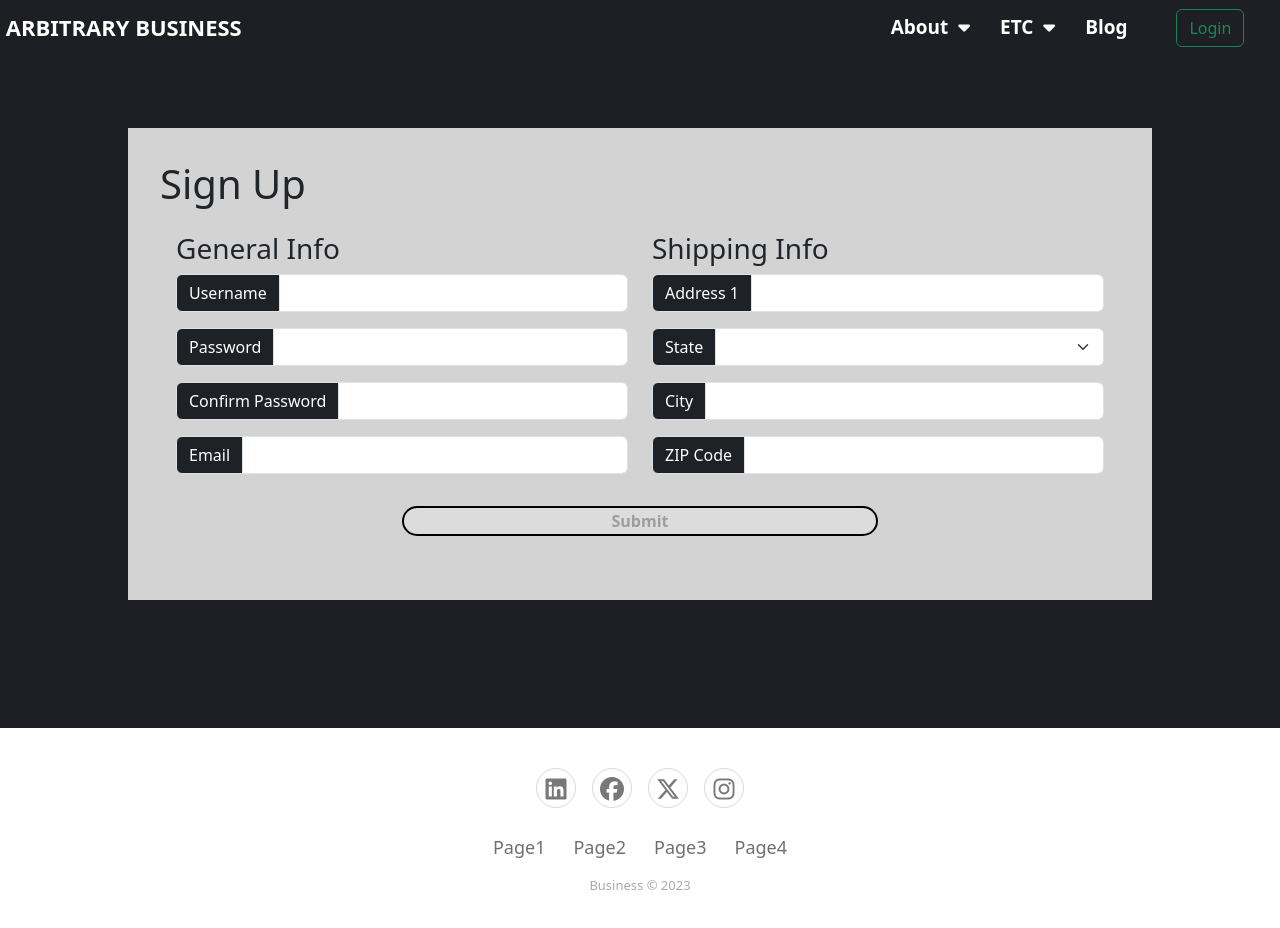
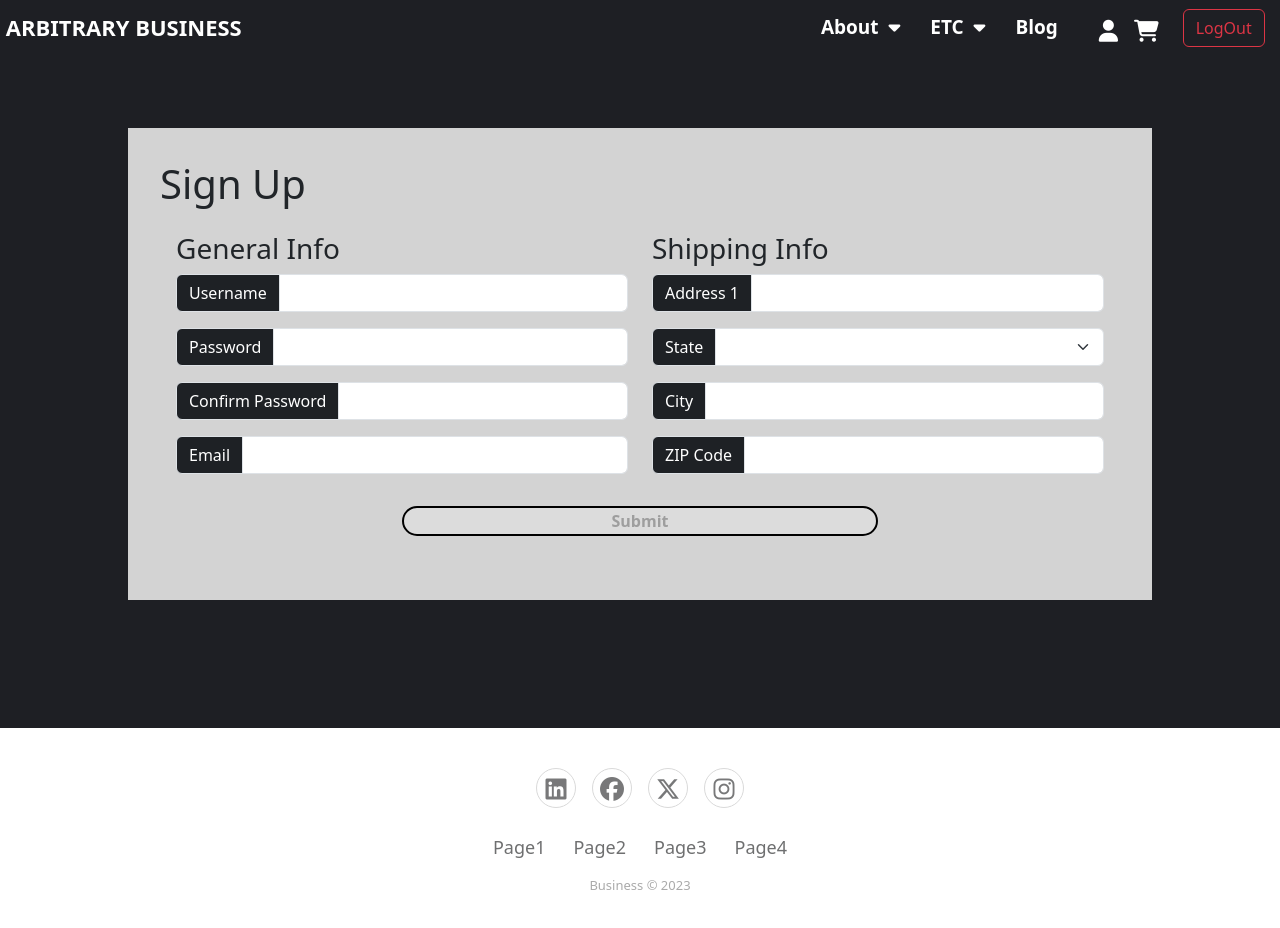
Before and after one commit to SangYoo1324/Tinfo482, an Angular app: page /#/signup in a window 1280 px wide. Shown: the top 928 px of the page. Built offline with nearby package versions, Linux system fonts and the light colour scheme; sample sign-in values are in the browser's storage.

Commit message:
login /logout btn stream fix

```diff
--- a/src/app/_auth/auth.guard.ts
+++ b/src/app/_auth/auth.guard.ts
@@ -33,11 +33,6 @@ export class AuthGuard implements CanActivate{
 
       if(role){// if role array isn't null..
 
-        // admin role has all privilege. So pass everything
-        if(role[0] === 'ROLE_ADMIN'){
-          // backend verification step
-          return true;
-        }
         const match = this.memberAuthService.roleMatch(role);
 
         if(match){
--- a/src/app/common/header/header.component.ts
+++ b/src/app/common/header/header.component.ts
@@ -135,7 +135,7 @@ import {AsnynchronousService} from "../../service/asnynchronous.service";
   styleUrl: './header.component.css'
 })
 export class HeaderComponent {
-  isLoggedIn:boolean = false;
+  isLoggedIn!:boolean;
   @ViewChildren('menu') navBarMenus!:QueryList<ElementRef>;
   @ViewChildren('mobileMenu') mobileMenu!:QueryList<ElementRef>;
   @ViewChild('mobileSideBar') mobileSideBar!:ElementRef;
@@ -143,8 +143,12 @@ export class HeaderComponent {
   constructor(private renderer:Renderer2,private memberAuthService:MemberAuthService, private asyncService: AsnynchronousService) {
   }
   ngOnInit(){
-    console.log(this.isHeaderTransparent);
     console.log(this.memberAuthService.isLoggedIn() as boolean);
+
+    //if isLoggedin() true, emit true for the isLoggedIn stream
+    if(this.memberAuthService.isLoggedIn()) this.asyncService.isLoggedIn$.next(true);
+
+    // subscribe the change of the isLoggedIn stream
     this.asyncService.isLoggedIn$.subscribe((bool)=>{
         this.isLoggedIn = bool;
     })
```
